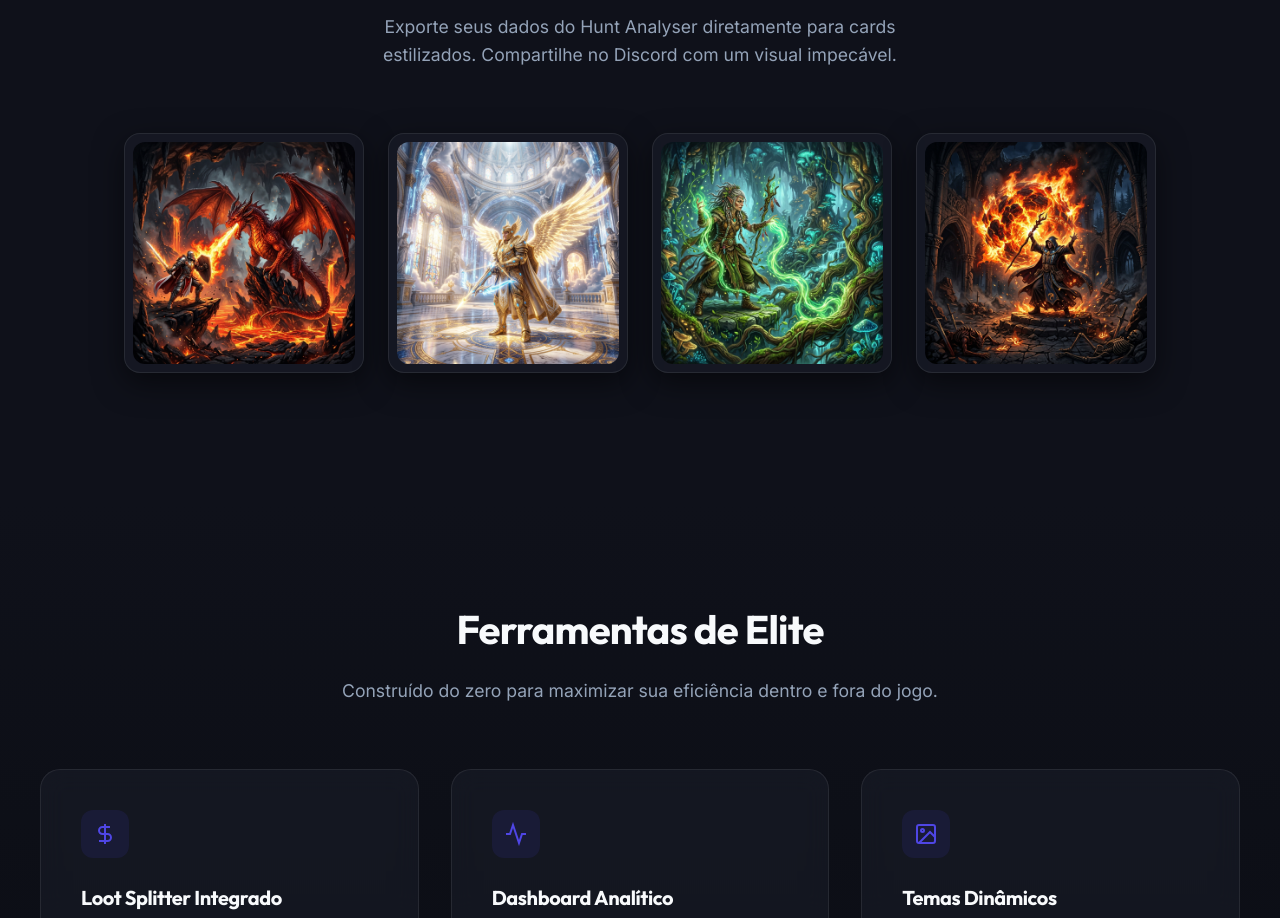
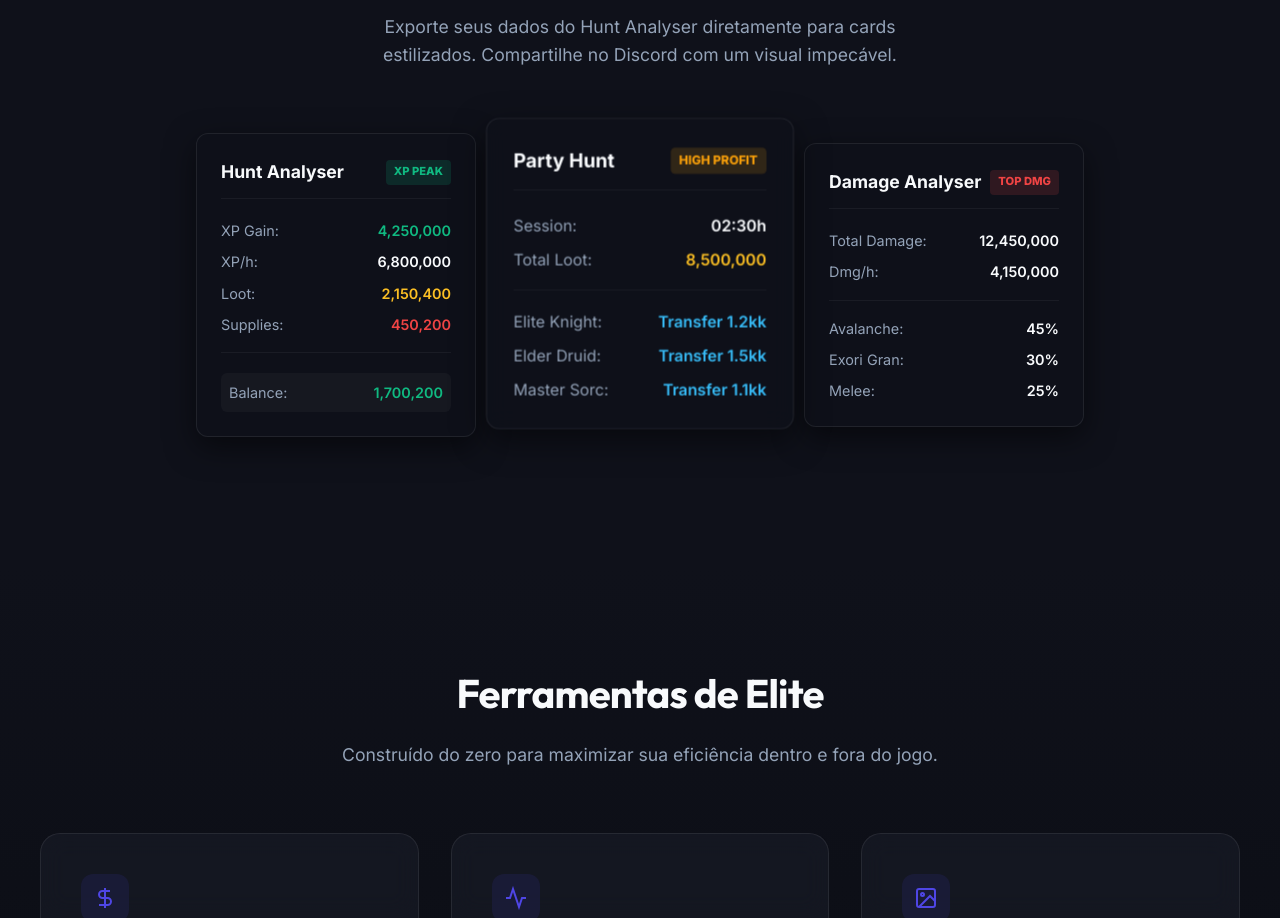
Before and after one commit to TioYaK/TibiaTrackerSite, a website built with Vite: page index.html in a window 1280 px wide. Shown: the part 931-1849 px from the top of the page. Built offline with nearby package versions, Linux system fonts and the light colour scheme; no server answers.

Commit message:
feat: Add live HTML stat cards to showcase

```diff
--- a/index.html
+++ b/index.html
@@ -75,17 +75,52 @@
       </div>
 
       <div class="showcase-container">
-        <div class="vocation-card">
-          <img src="/TibiaTrackerSite/assets/knight.png" alt="Elite Knight" />
+        <!-- Card 1: Hunt Analyser -->
+        <div class="stat-card">
+          <div class="stat-header">
+            <span class="stat-title">Hunt Analyser</span>
+            <span class="stat-badge xp">XP Peak</span>
+          </div>
+          <div class="stat-body">
+            <div class="stat-row"><span class="label">XP Gain:</span><span class="value text-green">4,250,000</span></div>
+            <div class="stat-row"><span class="label">XP/h:</span><span class="value">6,800,000</span></div>
+            <div class="stat-row"><span class="label">Loot:</span><span class="value text-gold">2,150,400</span></div>
+            <div class="stat-row"><span class="label">Supplies:</span><span class="value text-red">450,200</span></div>
+            <div class="stat-divider"></div>
+            <div class="stat-row highlight"><span class="label">Balance:</span><span class="value text-green">1,700,200</span></div>
+          </div>
         </div>
-        <div class="vocation-card">
-          <img src="/TibiaTrackerSite/assets/paladin.png" alt="Royal Paladin" />
+
+        <!-- Card 2: Party Hunt (Loot Split) -->
+        <div class="stat-card card-highlight">
+          <div class="stat-header">
+            <span class="stat-title">Party Hunt</span>
+            <span class="stat-badge profit">High Profit</span>
+          </div>
+          <div class="stat-body">
+            <div class="stat-row"><span class="label">Session:</span><span class="value">02:30h</span></div>
+            <div class="stat-row"><span class="label">Total Loot:</span><span class="value text-gold">8,500,000</span></div>
+            <div class="stat-divider"></div>
+            <div class="stat-row"><span class="label">Elite Knight:</span><span class="value text-blue">Transfer 1.2kk</span></div>
+            <div class="stat-row"><span class="label">Elder Druid:</span><span class="value text-blue">Transfer 1.5kk</span></div>
+            <div class="stat-row"><span class="label">Master Sorc:</span><span class="value text-blue">Transfer 1.1kk</span></div>
+          </div>
         </div>
-        <div class="vocation-card">
-          <img src="/TibiaTrackerSite/assets/druid.png" alt="Elder Druid" />
-        </div>
-        <div class="vocation-card">
-          <img src="/TibiaTrackerSite/assets/sorcerer.png" alt="Master Sorcerer" />
+
+        <!-- Card 3: Damage Analyser -->
+        <div class="stat-card">
+          <div class="stat-header">
+            <span class="stat-title">Damage Analyser</span>
+            <span class="stat-badge damage">Top Dmg</span>
+          </div>
+          <div class="stat-body">
+            <div class="stat-row"><span class="label">Total Damage:</span><span class="value">12,450,000</span></div>
+            <div class="stat-row"><span class="label">Dmg/h:</span><span class="value">4,150,000</span></div>
+            <div class="stat-divider"></div>
+            <div class="stat-row"><span class="label">Avalanche:</span><span class="value">45%</span></div>
+            <div class="stat-row"><span class="label">Exori Gran:</span><span class="value">30%</span></div>
+            <div class="stat-row"><span class="label">Melee:</span><span class="value">25%</span></div>
+          </div>
         </div>
       </div>
     </section>
--- a/src/style.css
+++ b/src/style.css
@@ -423,5 +423,79 @@ h1, h2, h3, .logo {
 @media (max-width: 768px) {
   .hero-title { font-size: 2.5rem; }
   .nav-links { display: none; }
-  .card-highlight { transform: none; box-shadow: none; }
 }
+
+/* Stat Cards */
+.stat-card {
+  width: 280px;
+  background: rgba(15, 17, 26, 0.85);
+  border: 1px solid var(--border);
+  border-radius: 12px;
+  padding: 1.5rem;
+  box-shadow: 0 10px 30px rgba(0,0,0,0.5);
+  font-family: var(--font-sans);
+  transition: transform 0.3s ease, border-color 0.3s ease;
+  backdrop-filter: blur(10px);
+  -webkit-backdrop-filter: blur(10px);
+}
+.stat-card:hover {
+  transform: translateY(-5px);
+  border-color: rgba(255, 255, 255, 0.2);
+}
+.stat-header {
+  display: flex;
+  justify-content: space-between;
+  align-items: center;
+  margin-bottom: 1.25rem;
+  border-bottom: 1px solid rgba(255,255,255,0.05);
+  padding-bottom: 0.75rem;
+}
+.stat-title {
+  font-weight: 700;
+  font-size: 1.1rem;
+  color: var(--text-main);
+}
+.stat-badge {
+  font-size: 0.7rem;
+  padding: 0.2rem 0.5rem;
+  border-radius: 4px;
+  font-weight: 800;
+  text-transform: uppercase;
+}
+.stat-badge.xp { background: rgba(16, 185, 129, 0.15); color: #10b981; }
+.stat-badge.profit { background: rgba(245, 158, 11, 0.15); color: #f59e0b; }
+.stat-badge.damage { background: rgba(239, 68, 68, 0.15); color: #ef4444; }
+
+.stat-body {
+  display: flex;
+  flex-direction: column;
+  gap: 0.5rem;
+}
+.stat-row {
+  display: flex;
+  justify-content: space-between;
+  align-items: center;
+  font-size: 0.9rem;
+}
+.stat-row .label {
+  color: var(--text-muted);
+}
+.stat-row .value {
+  font-weight: 600;
+  color: var(--text-main);
+}
+.stat-row.highlight {
+  background: rgba(255,255,255,0.03);
+  padding: 0.5rem;
+  border-radius: 6px;
+  margin-top: 0.25rem;
+}
+.stat-divider {
+  height: 1px;
+  background: rgba(255,255,255,0.05);
+  margin: 0.5rem 0;
+}
+.text-green { color: #10b981 !important; }
+.text-red { color: #ef4444 !important; }
+.text-gold { color: #fbbf24 !important; }
+.text-blue { color: #38bdf8 !important; }
```
